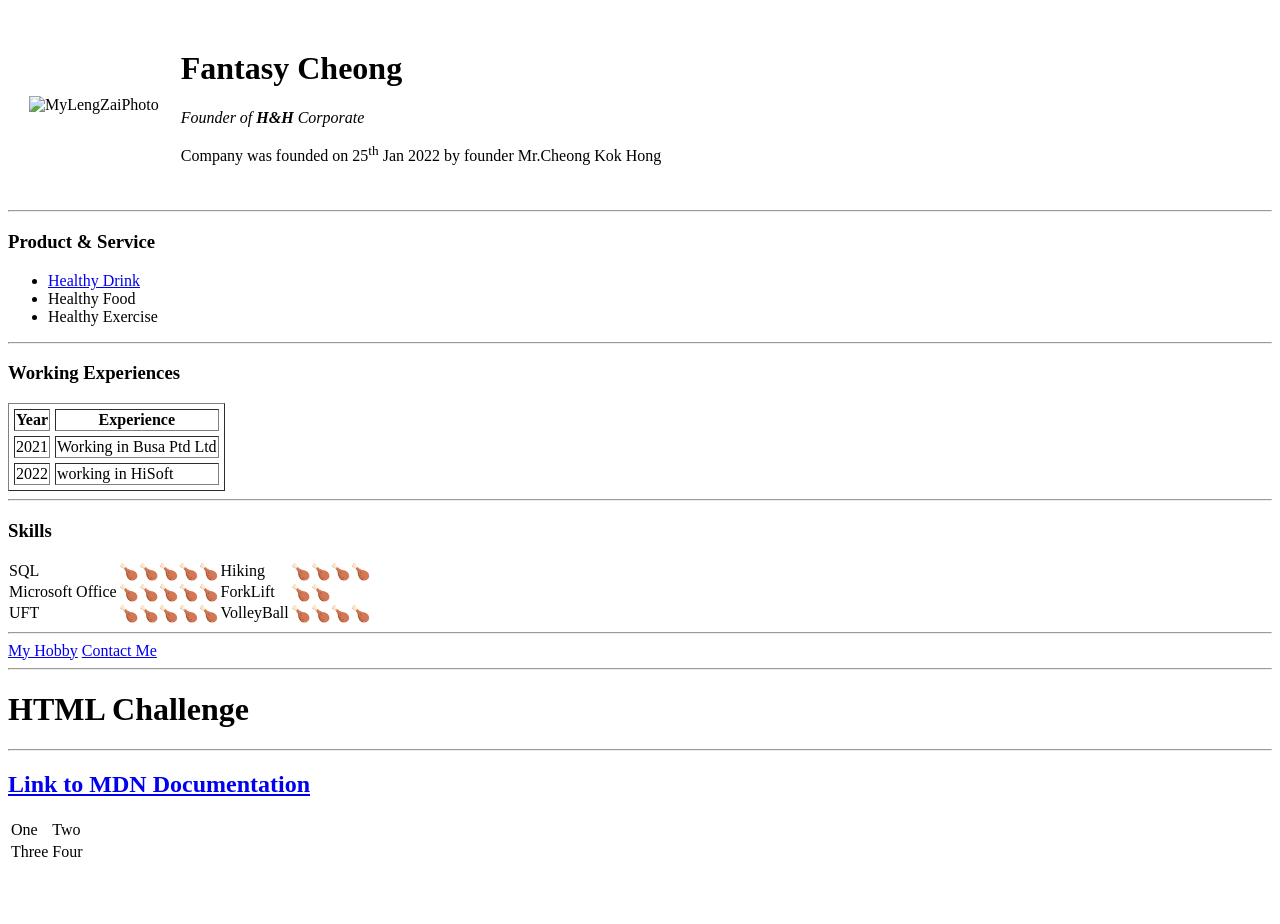
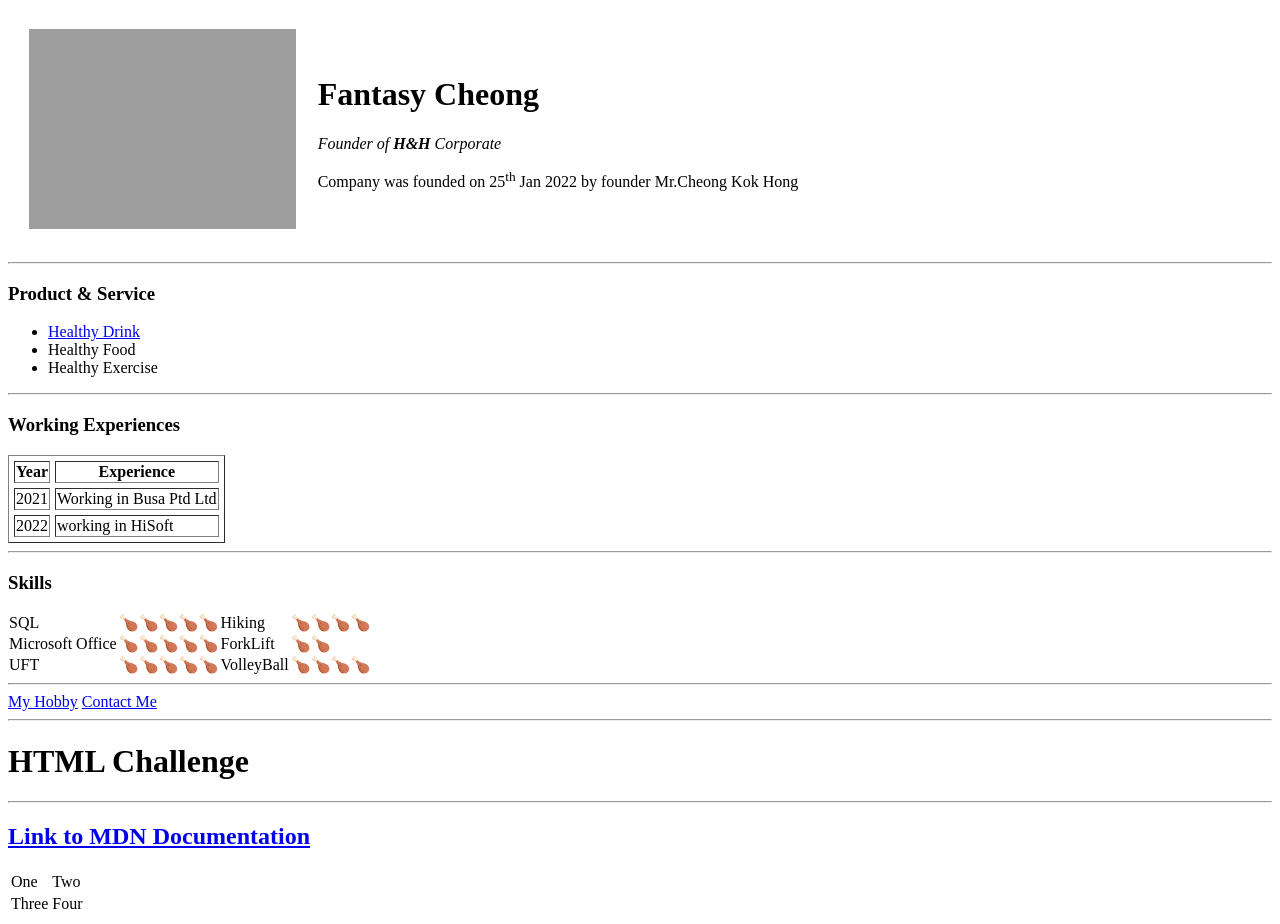
Before and after one commit to fantasylppl/testingProject1, a plain HTML site: page index.html in a window 1280 px wide. Before the commit the page ends 872 px from the top, so only its background shows below. Drawn offline with Linux system fonts and the light colour scheme; the site is published under a folder, as on GitHub Pages, so addresses that start at the root find nothing.

Commit message:
Update index.html

```diff
--- a/index.html
+++ b/index.html
@@ -9,7 +9,7 @@
 <body>
   <table cellspacing=20>
     <tr>
-      <td><img src="/photoImage/IMG_0216.jpg" alt="MyLengZaiPhoto" height=200px></td>
+      <td><img src="photoImage/IMG_0216.jpg" alt="MyLengZaiPhoto" height=200px></td>
       <td>
         <h1>Fantasy Cheong</h1>
         <p><em>Founder of <strong>H&H</strong> Corporate</em></p>
```
